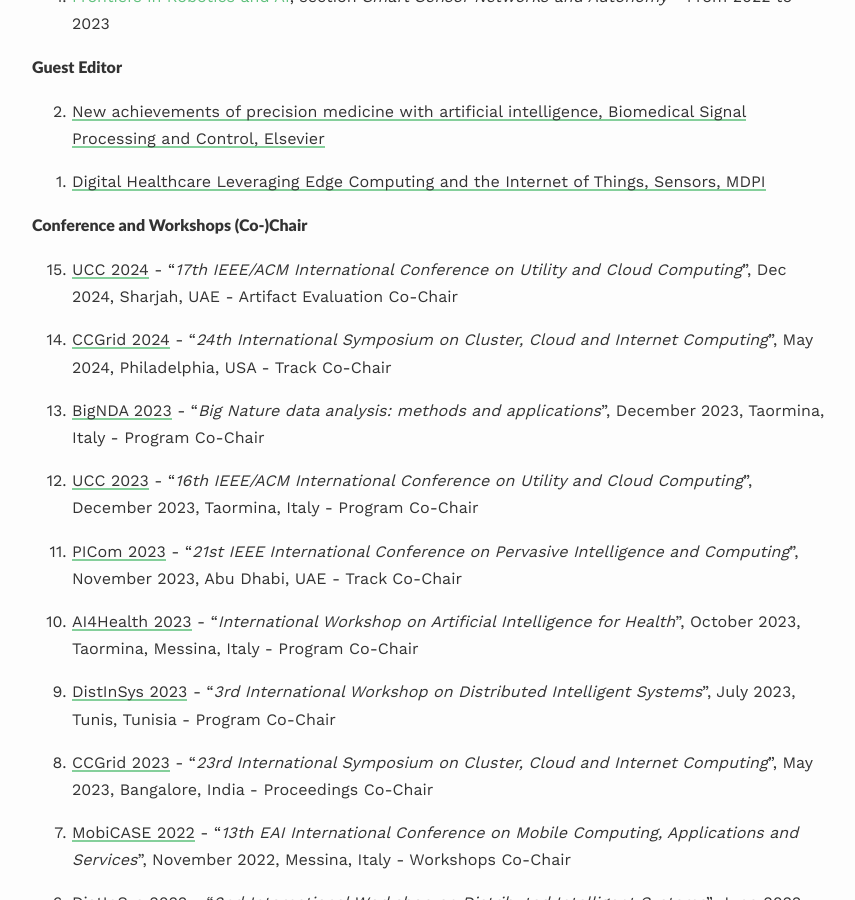
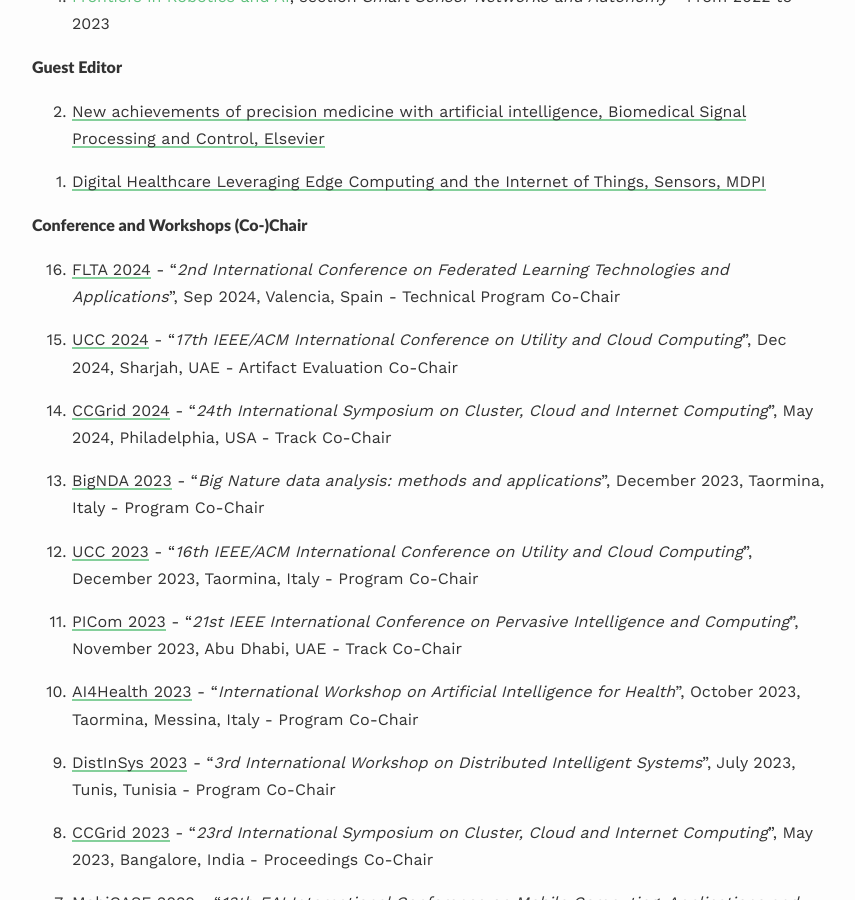
Before and after one commit to lcarnevale/lcarnevale.github.io, a Jekyll site: the page built from _pages/activities.md, in a window 1280 px wide and 900 px high, scrolled down 571 px. Shown: the whole window, without its empty margins (208-1063 px from the left). Built offline with Jekyll 4.4.1, drawn with Linux system fonts in a browser that asks for light colours; some web fonts are replaced.

Commit message:
add FLTA 2024 conference

```diff
--- a/_pages/activities.md
+++ b/_pages/activities.md
@@ -28,6 +28,8 @@
 {: reversed="reversed"}
 
 #### Conference and Workshops (Co-)Chair
+0. [FLTA 2024](https://flta-conference.org/) - "<i>2nd International Conference on Federated Learning Technologies and Applications</i>", Sep 2024, Valencia, Spain - Technical Program Co-Chair
+
 0. [UCC 2024](https://www.uccbdcat2024.org/ucc/) - "<i>17th IEEE/ACM International Conference on Utility and Cloud Computing</i>", Dec 2024, Sharjah, UAE - Artifact Evaluation Co-Chair
 
 0. [CCGrid 2024](https://2024.ccgrid-conference.org/) - "<i>24th International Symposium on Cluster, Cloud and Internet Computing</i>", May 2024, Philadelphia, USA - Track Co-Chair
```
